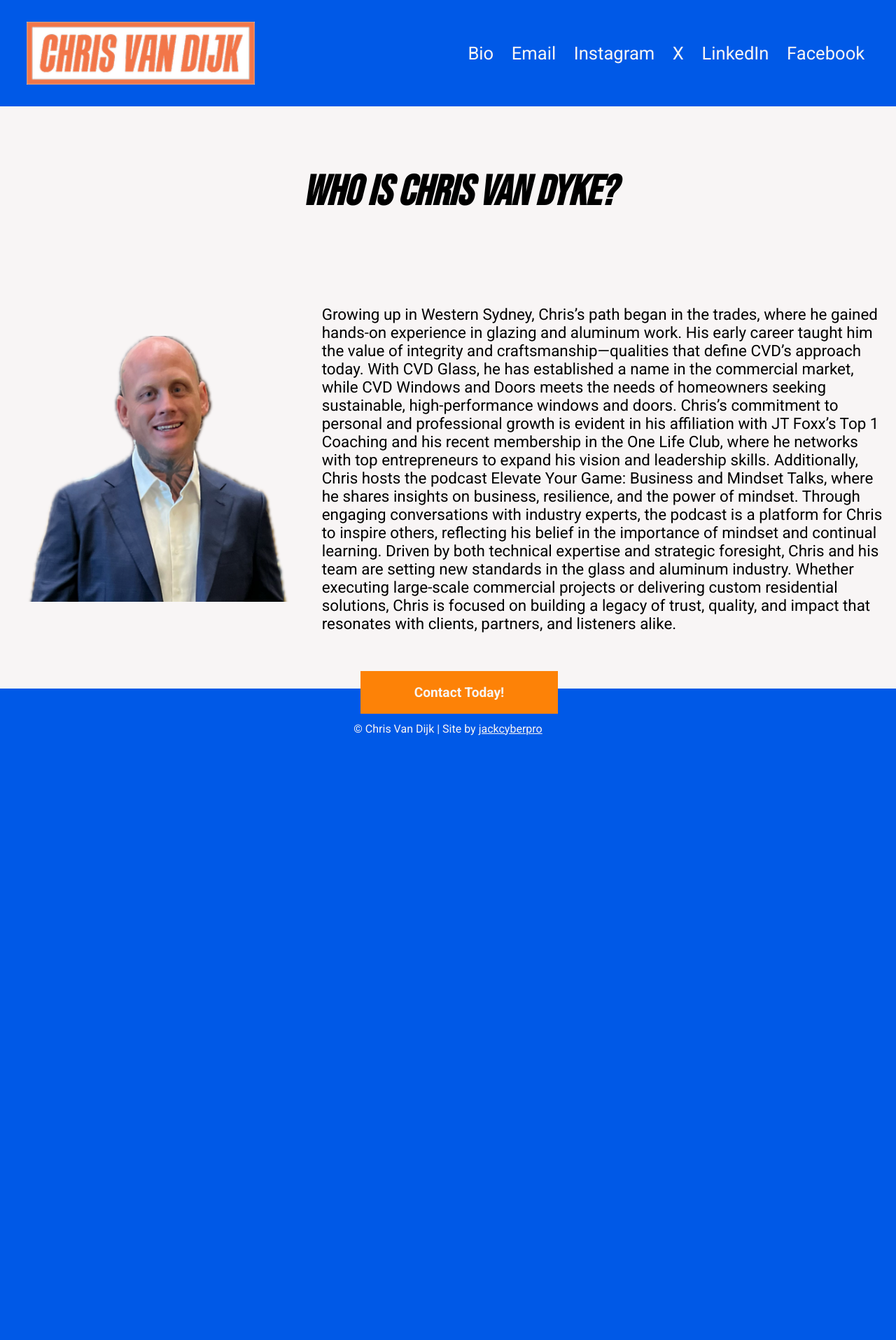
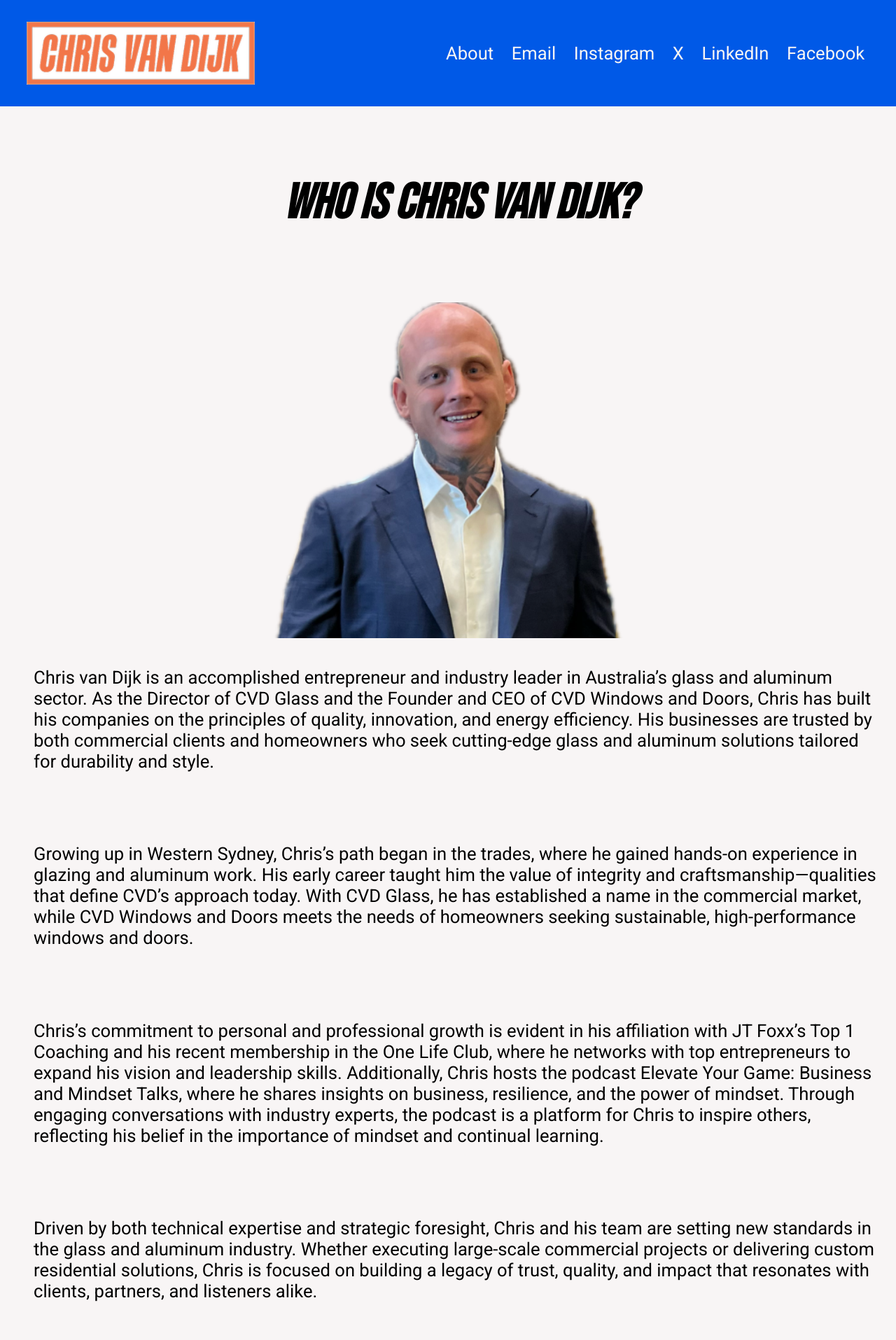
Before and after one commit to jshields123/chris_personal_site, a Next.js app: page /about in a window 1280 px wide. Shown: the top 1915 px of the page at 70% size. Before the commit the page ends 1099 px from the top, so only its background shows below. Built offline with nearby package versions, Linux system fonts and the light colour scheme.

Commit message:
added styles for paragraph and placement

```diff
--- a/app/components/AboutSection/AboutSection.jsx
+++ b/app/components/AboutSection/AboutSection.jsx
@@ -6,7 +6,12 @@ import { Paragraph } from "../Paragraph";
 import { Button } from "../Button";
 
 import { WHOIS_CONTENT } from "../WhoIs/WhoIs.constants";
-import { PARAGRAPH_CONTENT_EXTENDED } from "../Paragraph/Paragraph.constants";
+import {
+  PARAGRAPH_CONTENT,
+  PARAGRAPH_CONTENT_EXTENDED_PT1,
+  PARAGRAPH_CONTENT_EXTENDED_PT2,
+  PARAGRAPH_CONTENT_EXTENDED_PT3,
+} from "../Paragraph/Paragraph.constants";
 
 const AboutSection = () => {
   const onClick = () => {
@@ -26,7 +31,13 @@ const AboutSection = () => {
           width={350}
           className={styles.image}
         />
-        <Paragraph text={PARAGRAPH_CONTENT_EXTENDED} />
+        <Paragraph text={PARAGRAPH_CONTENT} />
+        <br />
+        <Paragraph text={PARAGRAPH_CONTENT_EXTENDED_PT1} />
+        <br />
+        <Paragraph text={PARAGRAPH_CONTENT_EXTENDED_PT2} />
+        <br />
+        <Paragraph text={PARAGRAPH_CONTENT_EXTENDED_PT3} />
       </div>
       <Button text={"Contact Today!"} isDisabled={false} onClick={onClick} />
     </div>
--- a/app/components/AboutSection/AboutSection.module.css
+++ b/app/components/AboutSection/AboutSection.module.css
@@ -6,6 +6,10 @@
   align-items: center;
   justify-content: space-evenly;
   padding: var(--padding-m);
+}
+
+.paragraph {
+  font-size: var(--font-size-s);
 }
 
 .bio {
@@ -20,12 +24,11 @@
 }
 
 @media screen and (min-width: 768px) {
-  .container {
-    height: 100vh;
-  }
   .content {
     display: flex;
-    flex-direction: row;
+    flex-direction: column;
+
+    align-content: center;
     align-items: center;
     padding: var(--padding-m);
   }
@@ -33,6 +36,6 @@
   .image {
     display: block;
     width: 550px;
-    height: 380px;
+    height: 480px;
   }
 }
--- a/app/components/Navbar/Navbar.constants.js
+++ b/app/components/Navbar/Navbar.constants.js
@@ -1,5 +1,5 @@
 export const NAVBAR_ITEMS = [
-  { text: "Bio", linkHref: "#bio", id: "bio" },
+  { text: "About", linkHref: "/about", id: "about" },
   {
     text: "Email",
     linkHref: "mailto:chris@cvdglass.com",
--- a/app/components/Paragraph/Paragraph.constants.js
+++ b/app/components/Paragraph/Paragraph.constants.js
@@ -1,7 +1,7 @@
 export const PARAGRAPH_CONTENT = `Chris van Dijk is an accomplished entrepreneur and industry leader in Australia’s glass and aluminum sector. As the Director of CVD Glass and the Founder and CEO of CVD Windows and Doors, Chris has built his companies on the principles of quality, innovation, and energy efficiency. His businesses are trusted by both commercial clients and homeowners who seek cutting-edge glass and aluminum solutions tailored for durability and style.`;
 
-export const PARAGRAPH_CONTENT_EXTENDED = `Growing up in Western Sydney, Chris’s path began in the trades, where he gained hands-on experience in glazing and aluminum work. His early career taught him the value of integrity and craftsmanship—qualities that define CVD’s approach today. With CVD Glass, he has established a name in the commercial market, while CVD Windows and Doors meets the needs of homeowners seeking sustainable, high-performance windows and doors.
+export const PARAGRAPH_CONTENT_EXTENDED_PT1 = `Growing up in Western Sydney, Chris’s path began in the trades, where he gained hands-on experience in glazing and aluminum work. His early career taught him the value of integrity and craftsmanship—qualities that define CVD’s approach today. With CVD Glass, he has established a name in the commercial market, while CVD Windows and Doors meets the needs of homeowners seeking sustainable, high-performance windows and doors.`;
 
-Chris’s commitment to personal and professional growth is evident in his affiliation with JT Foxx’s Top 1 Coaching and his recent membership in the One Life Club, where he networks with top entrepreneurs to expand his vision and leadership skills. Additionally, Chris hosts the podcast Elevate Your Game: Business and Mindset Talks, where he shares insights on business, resilience, and the power of mindset. Through engaging conversations with industry experts, the podcast is a platform for Chris to inspire others, reflecting his belief in the importance of mindset and continual learning.
+export const PARAGRAPH_CONTENT_EXTENDED_PT2 = `Chris’s commitment to personal and professional growth is evident in his affiliation with JT Foxx’s Top 1 Coaching and his recent membership in the One Life Club, where he networks with top entrepreneurs to expand his vision and leadership skills. Additionally, Chris hosts the podcast Elevate Your Game: Business and Mindset Talks, where he shares insights on business, resilience, and the power of mindset. Through engaging conversations with industry experts, the podcast is a platform for Chris to inspire others, reflecting his belief in the importance of mindset and continual learning.`;
 
-Driven by both technical expertise and strategic foresight, Chris and his team are setting new standards in the glass and aluminum industry. Whether executing large-scale commercial projects or delivering custom residential solutions, Chris is focused on building a legacy of trust, quality, and impact that resonates with clients, partners, and listeners alike.`;
+export const PARAGRAPH_CONTENT_EXTENDED_PT3 = `Driven by both technical expertise and strategic foresight, Chris and his team are setting new standards in the glass and aluminum industry. Whether executing large-scale commercial projects or delivering custom residential solutions, Chris is focused on building a legacy of trust, quality, and impact that resonates with clients, partners, and listeners alike.`;
--- a/app/components/Paragraph/Paragraph.module.css
+++ b/app/components/Paragraph/Paragraph.module.css
@@ -1,7 +1,13 @@
 .paragraph {
   display: flex;
   flex-direction: column;
-  font-size: var(--font-size-l);
+  font-size: var(--font-size-m);
   padding: var(--padding-m);
-  /* text-align: center; */
 }
+
+@media screen and (min-width: 768px) {
+  .paragraph {
+    font-size: var(--font-size-xl);
+    flex-direction: row;
+  }
+}
--- a/app/components/ThirdHeading/ThirdHeading.module.css
+++ b/app/components/ThirdHeading/ThirdHeading.module.css
@@ -1,6 +1,6 @@
 .third_heading {
   color: var(--white-color);
-  font-size: var(--font-size-xxl);
+  font-size: var(--font-size-l);
   font-weight: var(--font-weight-medium);
   padding: var(--padding-s);
   text-align: center;
--- a/app/components/WhoIs/WhoIs.constants.js
+++ b/app/components/WhoIs/WhoIs.constants.js
@@ -1 +1 @@
-export const WHOIS_CONTENT = "Who is Chris Van Dyke?";
+export const WHOIS_CONTENT = "Who is Chris Van Dijk?";
--- a/app/components/WhoIs/WhoIs.module.css
+++ b/app/components/WhoIs/WhoIs.module.css
@@ -10,6 +10,6 @@
 
 @media screen and (min-width: 768px) {
   .whois {
-    font-size: var(--font-size-huge);
+    font-size: var(--font-size-gigantic);
   }
 }
--- a/app/components/WhoIsSection/WhoIsSection.module.css
+++ b/app/components/WhoIsSection/WhoIsSection.module.css
@@ -15,6 +15,13 @@
   justify-content: space-evenly;
 }
 
+.content {
+  display: flex;
+  flex-direction: column;
+  align-items: center;
+  justify-content: space-evenly;
+}
+
 .image {
   width: 350px;
   height: 260px;
@@ -25,7 +32,7 @@
     display: flex;
     flex-direction: row;
     align-items: center;
-    padding: var(--padding-m);
+    padding: 0px 80px;
   }
 
   .image {
```
